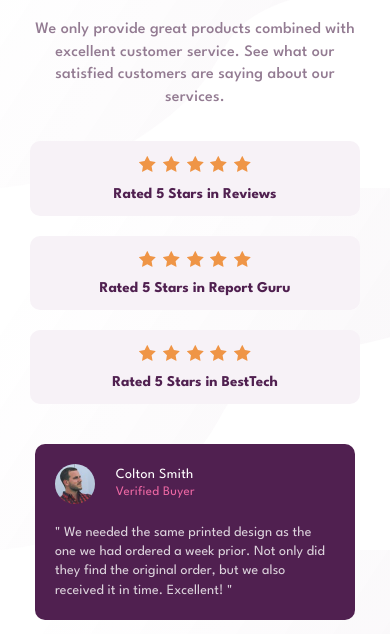
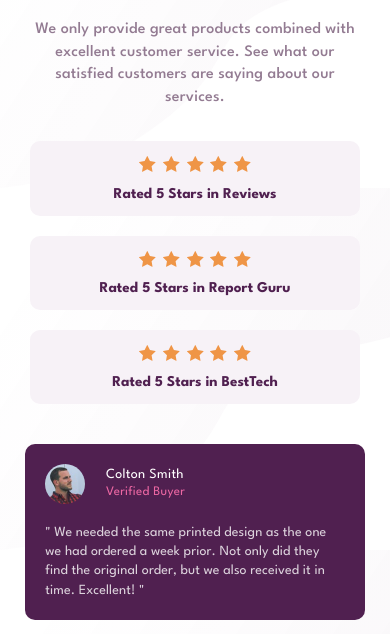
Before and after one commit to alwaysJunior/social-proof-section-master, a plain HTML site: page index.html in a window 390 px wide. Shown: the part 174-808 px from the top of the page. Drawn offline with Linux system fonts and the light colour scheme.

Commit message:
last commit for css

```diff
--- a/style.css
+++ b/style.css
@@ -210,9 +210,10 @@
     flex-direction: column;
     gap: 1rem;
     width: 100%;
+
    }
    .card {
-    width: 320px;
+    width: 97%;
     gap: 1rem;
    }
    .card1,
```
